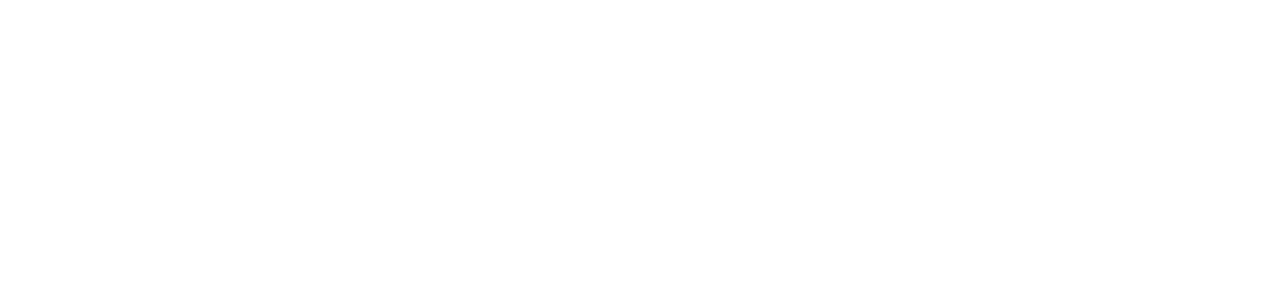
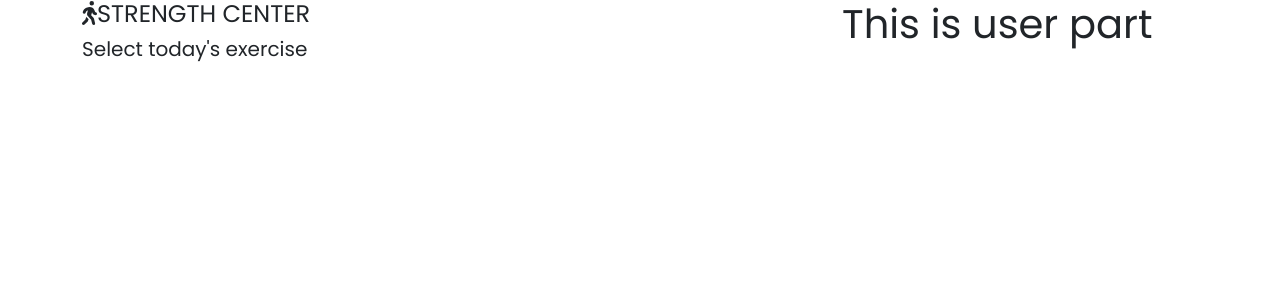
Before and after one commit to Shafayet-Hossain23/strength-center, a React (Create React App) app: page / in a window 1280 px wide. Shown: the top 300 px of the page. Built offline with nearby package versions, Linux system fonts and the light colour scheme.

Commit message:
font-bootstrap-uploaded

```diff
--- a/package.json
+++ b/package.json
@@ -3,6 +3,9 @@
   "version": "0.1.0",
   "private": true,
   "dependencies": {
+    "@fortawesome/fontawesome-svg-core": "^6.2.0",
+    "@fortawesome/free-solid-svg-icons": "^6.2.0",
+    "@fortawesome/react-fontawesome": "^0.2.0",
     "@testing-library/jest-dom": "^5.16.5",
     "@testing-library/react": "^13.4.0",
     "@testing-library/user-event": "^13.5.0",
--- a/public/index.html
+++ b/public/index.html
@@ -22,8 +22,14 @@
       work correctly both with client-side routing and a non-root public URL.
       Learn how to configure a non-root public URL by running `npm run build`.
     -->
-  <!-- ..tailwind css.. -->
-  <script src="https://cdn.tailwindcss.com"></script>
+  <!-- ..bootstrap css.. -->
+  <link href="https://cdn.jsdelivr.net/npm/bootstrap@5.2.1/dist/css/bootstrap.min.css" rel="stylesheet"
+    integrity="sha384-iYQeCzEYFbKjA/T2uDLTpkwGzCiq6soy8tYaI1GyVh/UjpbCx/TYkiZhlZB6+fzT" crossorigin="anonymous">
+
+  <!-- ...google-font... -->
+  <link rel="preconnect" href="https://fonts.googleapis.com">
+  <link rel="preconnect" href="https://fonts.gstatic.com" crossorigin>
+  <link href="https://fonts.googleapis.com/css2?family=Poppins&display=swap" rel="stylesheet">
   <title>Strength Center</title>
 </head>
 
--- a/src/App.css
+++ b/src/App.css
@@ -1,5 +1,6 @@
 .App {
-  text-align: center;
+  /* text-align: center; */
+  font-family: 'Poppins', sans-serif;
 }
 
 .App-logo {
@@ -32,6 +33,7 @@
   from {
     transform: rotate(0deg);
   }
+
   to {
     transform: rotate(360deg);
   }
--- a/src/App.js
+++ b/src/App.js
@@ -1,10 +1,11 @@
 
 import './App.css';
+import Body from './Component/Body/Body';
 
 function App() {
   return (
-    <div className="App">
-
+    <div className='App'>
+      <Body></Body>
     </div>
   );
 }
--- a/src/Component/Body/Body.css
+++ b/src/Component/Body/Body.css
@@ -0,0 +1,3 @@
+.body {
+    font-family: 'Poppins', sans-serif;
+}
--- a/src/Component/Body/Body.js
+++ b/src/Component/Body/Body.js
@@ -4,9 +4,17 @@
 
 const Body = () => {
     return (
-        <div>
-            <Exercises></Exercises>
-            <User></User>
+        <div className='container'>
+            <div className='row'>
+                <div className='col-8'>
+                    <Exercises></Exercises>
+                </div>
+                <div className='col-4'>
+                    <User></User>
+                </div>
+
+
+            </div>
         </div>
     );
 };
--- a/src/Component/Exercises/Exercises.js
+++ b/src/Component/Exercises/Exercises.js
@@ -1,9 +1,14 @@
+import { FontAwesomeIcon } from '@fortawesome/react-fontawesome';
+import { faCoffee, faWalking } from '@fortawesome/free-solid-svg-icons'
 import React from 'react';
 
 const Exercises = () => {
     return (
         <div>
-
+            <h4><FontAwesomeIcon icon={faWalking}></FontAwesomeIcon>
+                STRENGTH CENTER
+            </h4>
+            <h5>Select today's exercise</h5>
         </div>
     );
 };
--- a/src/Component/Exercises/User/User.js
+++ b/src/Component/Exercises/User/User.js
@@ -3,7 +3,7 @@
 const User = () => {
     return (
         <div>
-
+            <h1>This is user part</h1>
         </div>
     );
 };
```
Also changed, not shown: 1 other file (tests, documents, lock files or other folders).
